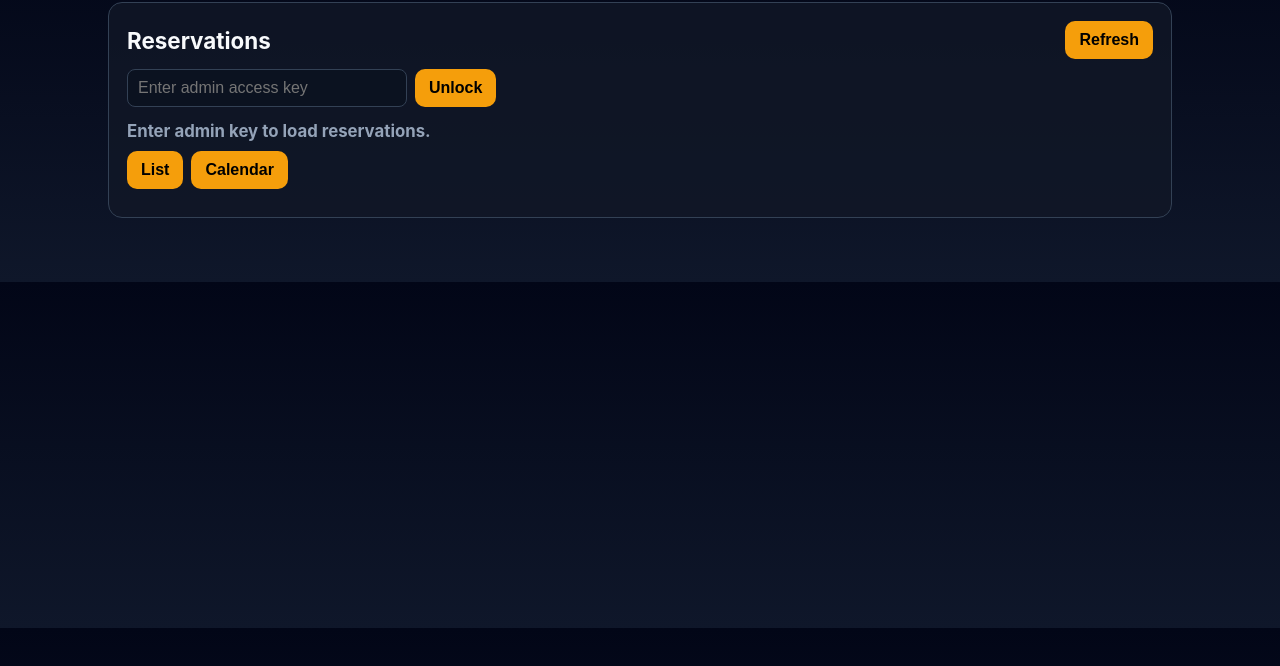
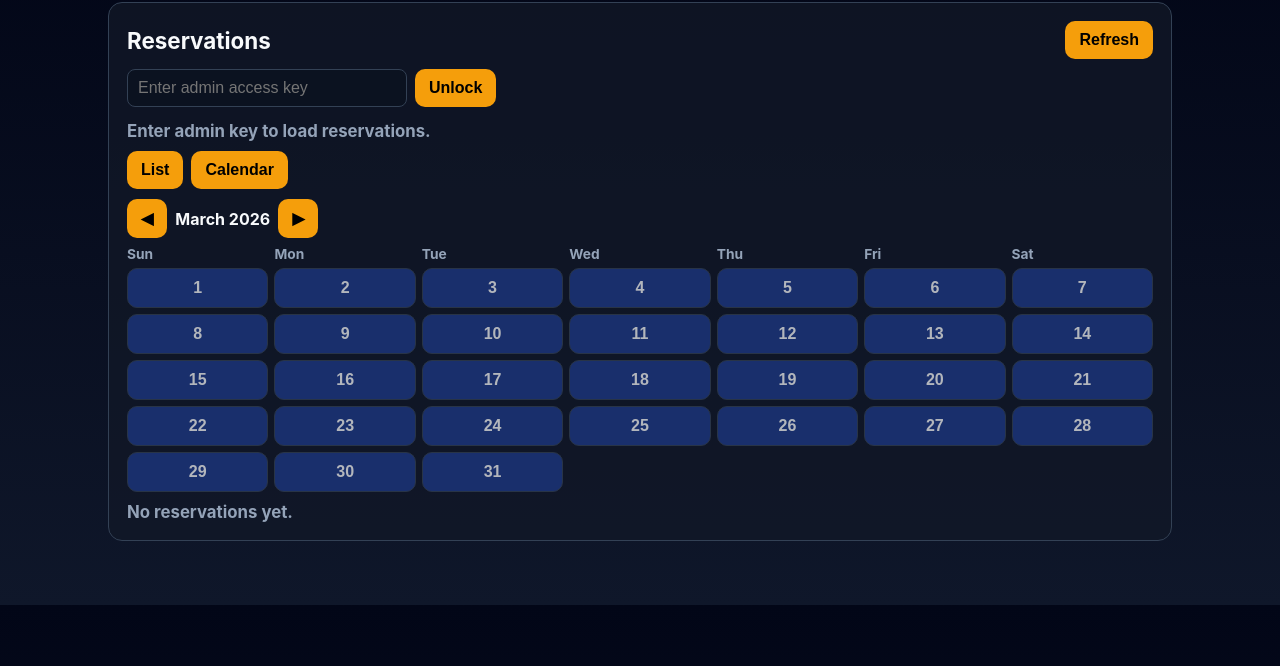
Before and after one commit to Sandonman/sky-high-dining-site, a website: page admin.html in a window 1280 px wide. Both pictures are taken after a click on the button "Calendar". Shown: the part 64-730 px from the top of the page. Drawn offline with Linux system fonts and the light colour scheme.

Commit message:
Add time dropdown on booking calendar and true month-grid admin calendar

```diff
--- a/admin.html
+++ b/admin.html
@@ -74,7 +74,13 @@
         </table>
       </div>
       <div id="calendarView" style="display:none;">
-        <div id="calendarReservations" style="display:grid;gap:10px;"></div>
+        <div style="display:flex;gap:8px;align-items:center;flex-wrap:wrap;margin-bottom:8px;">
+          <button type="button" id="adminPrevMonth">◀</button>
+          <strong id="adminMonthLabel"></strong>
+          <button type="button" id="adminNextMonth">▶</button>
+        </div>
+        <div id="adminCalendarGrid" style="display:grid;grid-template-columns:repeat(7,minmax(0,1fr));gap:6px;"></div>
+        <div id="calendarReservations" style="display:grid;gap:10px;margin-top:10px;"></div>
       </div>
     </section>
   </main>
@@ -86,34 +92,82 @@
     const tbody = document.querySelector('#table tbody');
     const adminKeyInput = document.getElementById('adminKey');
     const calendarReservations = document.getElementById('calendarReservations');
+    const adminCalendarGrid = document.getElementById('adminCalendarGrid');
+    const adminMonthLabel = document.getElementById('adminMonthLabel');
     const listView = document.getElementById('listView');
     const calendarView = document.getElementById('calendarView');
+    let adminRows = [];
+    let adminMonthCursor = new Date(new Date().getFullYear(), new Date().getMonth(), 1);
 
     function fmt(v){ try{return new Date(v).toLocaleString()}catch{return v||''} }
     function getKey(){ return sessionStorage.getItem('admin_api_key') || ''; }
 
+    function dateKeyFrom(value) {
+      const d = new Date(value);
+      return `${d.getFullYear()}-${String(d.getMonth()+1).padStart(2,'0')}-${String(d.getDate()).padStart(2,'0')}`;
+    }
+
+    function hasQualifyingBooking(rowsForDay = []) {
+      return rowsForDay.some(r =>
+        ['pending','pending_staff_approval','confirmed'].includes(r.status) || r.payment_status === 'paid'
+      );
+    }
+
+    function renderDayDetails(dayKey, groups) {
+      const rows = (groups[dayKey] || []).sort((a,b)=>new Date(a.reservation_start_at)-new Date(b.reservation_start_at));
+      if (!rows.length) {
+        calendarReservations.innerHTML = '<div class="status">Select a day to view reservations.</div>';
+        return;
+      }
+      calendarReservations.innerHTML = `<div class="card" style="padding:12px;"><h3 style="margin:0 0 8px;">${dayKey}</h3><div style="display:grid;gap:8px;">${rows.map(r => `<div style="border:1px solid #334155;border-radius:8px;padding:8px;background:#0b1220;">
+        <strong>${fmt(r.reservation_start_at)}</strong> · ${r.customer_name} · party ${r.party_size}
+        <div style="color:#94a3b8;font-size:.9rem;">${r.experience_type} · ${r.status} · ${r.payment_status || 'unpaid'}</div>
+      </div>`).join('')}</div></div>`;
+    }
+
     function renderCalendarView(rows){
       const groups = {};
       rows.forEach(r => {
-        const d = new Date(r.reservation_start_at);
-        const key = `${d.getFullYear()}-${String(d.getMonth()+1).padStart(2,'0')}-${String(d.getDate()).padStart(2,'0')}`;
+        const key = dateKeyFrom(r.reservation_start_at);
         groups[key] = groups[key] || [];
         groups[key].push(r);
       });
-      const dates = Object.keys(groups).sort();
-      if (!dates.length) {
-        calendarReservations.innerHTML = '<div class="status">No reservations yet.</div>';
-        return;
+
+      adminMonthLabel.textContent = adminMonthCursor.toLocaleString('en-US', { month: 'long', year: 'numeric' });
+      adminCalendarGrid.innerHTML = '';
+      ['Sun','Mon','Tue','Wed','Thu','Fri','Sat'].forEach(d => {
+        const h = document.createElement('div');
+        h.textContent = d;
+        h.style.color = '#94a3b8';
+        h.style.fontSize = '.86rem';
+        adminCalendarGrid.appendChild(h);
+      });
+
+      const first = new Date(adminMonthCursor.getFullYear(), adminMonthCursor.getMonth(), 1);
+      const offset = first.getDay();
+      for (let i = 0; i < offset; i++) adminCalendarGrid.appendChild(document.createElement('div'));
+
+      const days = new Date(adminMonthCursor.getFullYear(), adminMonthCursor.getMonth()+1, 0).getDate();
+      for (let day = 1; day <= days; day++) {
+        const d = new Date(adminMonthCursor.getFullYear(), adminMonthCursor.getMonth(), day);
+        const key = `${d.getFullYear()}-${String(d.getMonth()+1).padStart(2,'0')}-${String(d.getDate()).padStart(2,'0')}`;
+        const rowsForDay = groups[key] || [];
+        const active = hasQualifyingBooking(rowsForDay);
+
+        const btn = document.createElement('button');
+        btn.type = 'button';
+        btn.textContent = `${day}${rowsForDay.length ? ` (${rowsForDay.length})` : ''}`;
+        btn.style.border = '1px solid #334155';
+        btn.style.color = '#f8fafc';
+        btn.style.background = active ? '#166534' : '#1e3a8a';
+        btn.style.opacity = rowsForDay.length ? '1' : '.7';
+        btn.onclick = () => renderDayDetails(key, groups);
+        adminCalendarGrid.appendChild(btn);
       }
-      calendarReservations.innerHTML = dates.map(date => {
-        const items = groups[date]
-          .sort((a,b)=>new Date(a.reservation_start_at)-new Date(b.reservation_start_at))
-          .map(r => `<div style="border:1px solid #334155;border-radius:8px;padding:8px;background:#0b1220;">
-            <strong>${fmt(r.reservation_start_at)}</strong> · ${r.customer_name} · party ${r.party_size}
-            <div style="color:#94a3b8;font-size:.9rem;">${r.experience_type} · ${r.status} · ${r.payment_status || 'unpaid'}</div>
-          </div>`).join('');
-        return `<div class="card" style="padding:12px;"><h3 style="margin:0 0 8px;">${date}</h3><div style="display:grid;gap:8px;">${items}</div></div>`;
-      }).join('');
+
+      const firstWithBookings = Object.keys(groups).sort()[0];
+      if (firstWithBookings) renderDayDetails(firstWithBookings, groups);
+      else calendarReservations.innerHTML = '<div class="status">No reservations yet.</div>';
     }
 
     async function setStatus(id, status){
@@ -171,6 +225,7 @@
         const data = await res.json();
         if(!res.ok) throw new Error(data.error || 'Failed to load');
         const rows = data.reservations || [];
+        adminRows = rows;
         statusEl.textContent = `${rows.length} reservation(s)`;
         renderCalendarView(rows);
         rows.forEach(r => {
@@ -225,7 +280,15 @@
 
     document.getElementById('refresh').addEventListener('click', load);
     document.getElementById('tabList').addEventListener('click', () => { listView.style.display='block'; calendarView.style.display='none'; });
-    document.getElementById('tabCalendar').addEventListener('click', () => { listView.style.display='none'; calendarView.style.display='block'; });
+    document.getElementById('tabCalendar').addEventListener('click', () => { listView.style.display='none'; calendarView.style.display='block'; renderCalendarView(adminRows); });
+    document.getElementById('adminPrevMonth').addEventListener('click', () => {
+      adminMonthCursor = new Date(adminMonthCursor.getFullYear(), adminMonthCursor.getMonth()-1, 1);
+      renderCalendarView(adminRows);
+    });
+    document.getElementById('adminNextMonth').addEventListener('click', () => {
+      adminMonthCursor = new Date(adminMonthCursor.getFullYear(), adminMonthCursor.getMonth()+1, 1);
+      renderCalendarView(adminRows);
+    });
     load();
   </script>
 </body>
```
Also changed, not shown: booking.html (+21 -0 lines).
